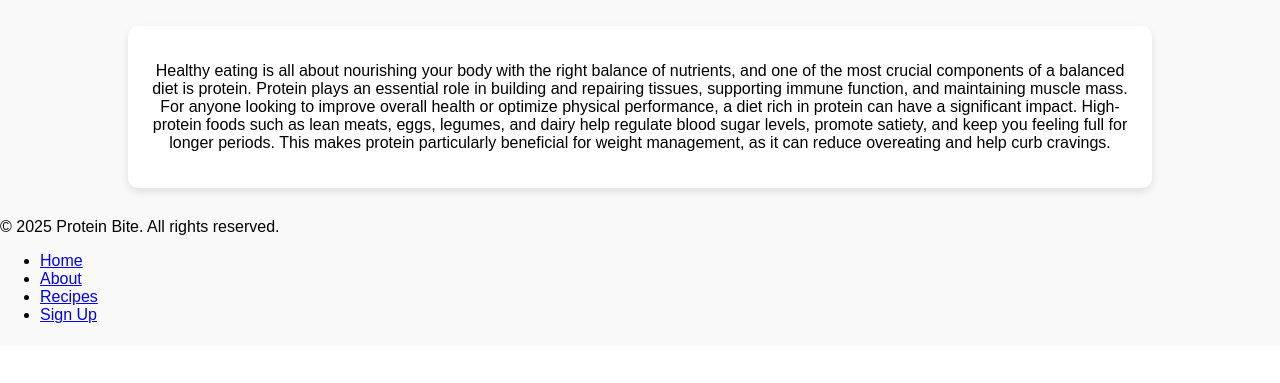
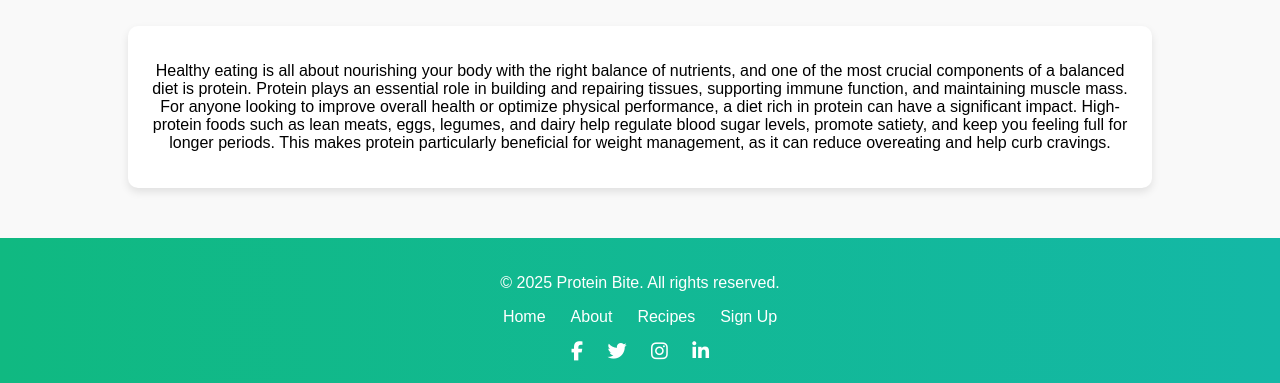
Before and after one commit to Emily-Rodden7/protein-bite, a Django app: page / in a window 1280 px wide. Shown: the part 454-837 px from the top of the page. Before the commit the page ends 777 px from the top, so only its background shows below. Run offline with Django 4.2, Linux system fonts and the light colour scheme.

Commit message:
Added CSS to footer

```diff
--- a/my_project/recipes/static/recipes/styles.css
+++ b/my_project/recipes/static/recipes/styles.css
@@ -42,3 +42,49 @@ h1 {
     font-size: 3rem;
     margin: 0;
 }
+.footer {
+  background: linear-gradient(to right, #10b981, #14b8a6);
+  color: white;
+  padding: 20px 0;
+  text-align: center;
+  margin-top: 50px;
+}
+
+.footer-content {
+  max-width: 1000px;
+  margin: 0 auto;
+}
+
+.footer-links {
+  list-style: none;
+  padding: 0;
+  margin: 10px 0;
+  display: flex;
+  justify-content: center;
+  gap: 25px;
+}
+
+.footer-links li a {
+  color: white;
+  text-decoration: none;
+  font-weight: 500;
+}
+
+.footer-links li a:hover {
+  text-decoration: underline;
+}
+
+.social-icons {
+  margin-top: 15px;
+}
+
+.social-icons a {
+  color: white;
+  margin: 0 10px;
+  font-size: 1.2rem;
+  transition: color 0.3s ease;
+}
+
+.social-icons a:hover {
+  color: #f0f0f0;
+}
--- a/my_project/recipes/templates/recipes/home.html
+++ b/my_project/recipes/templates/recipes/home.html
@@ -17,6 +17,7 @@
         }
     </style>
     <link rel="stylesheet" href="{% static 'recipes/styles.css' %}">
+    <link rel="stylesheet" href="https://cdnjs.cloudflare.com/ajax/libs/font-awesome/6.5.0/css/all.min.css">
 </head>
 <body>
     <div class="navbar">
```
